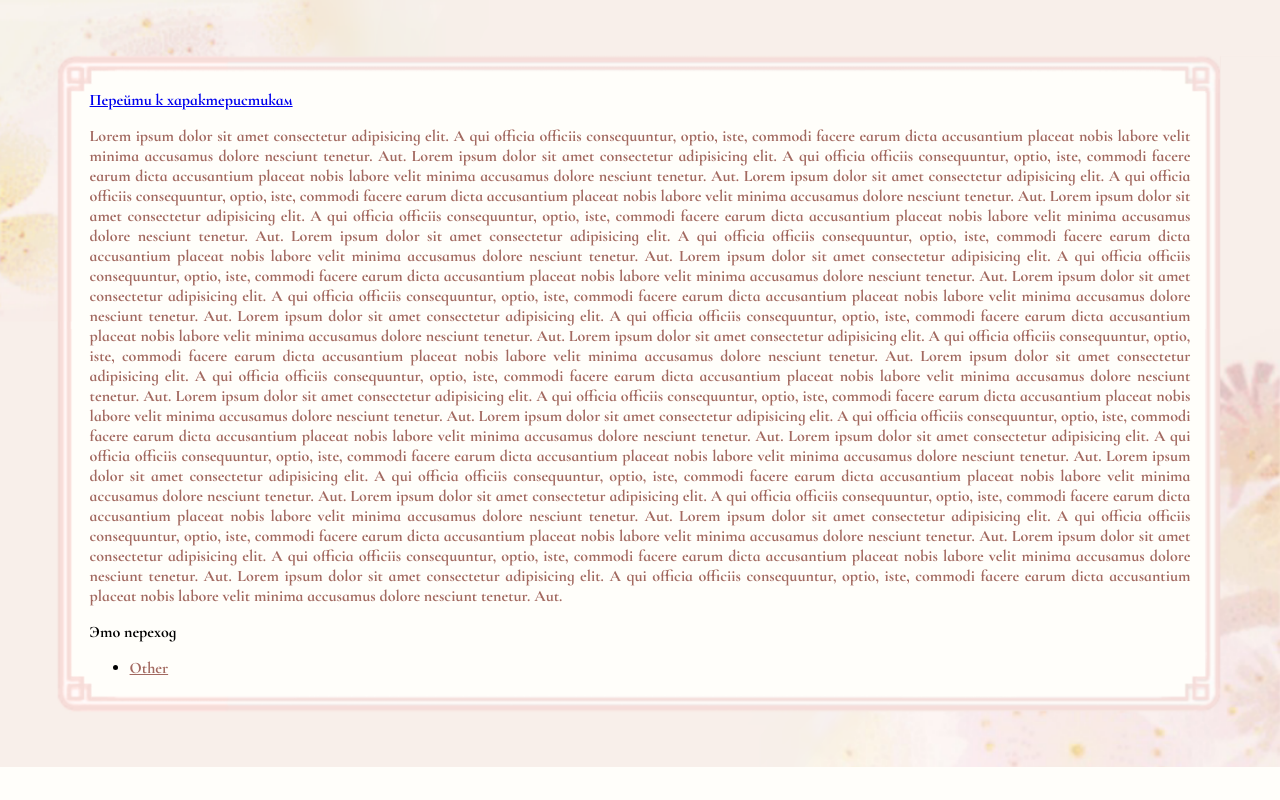
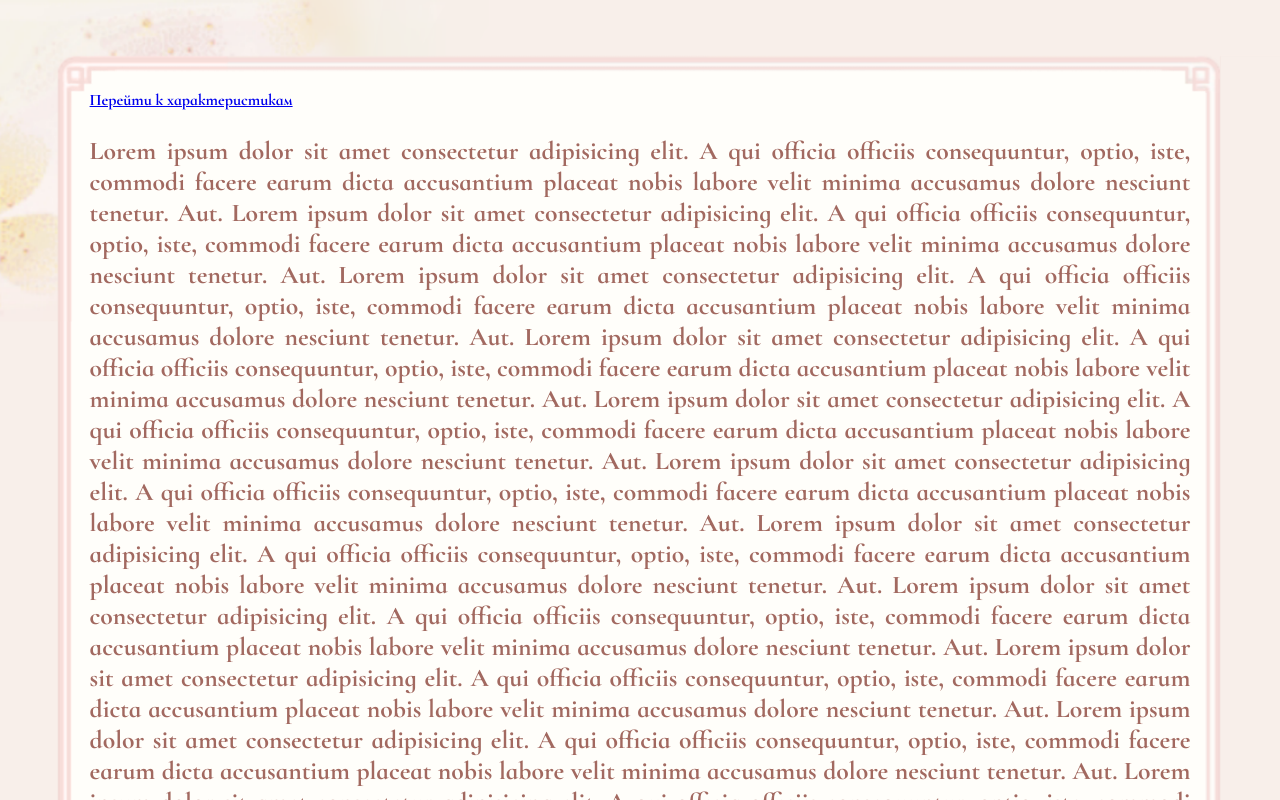
Before and after one commit to Rebel-Jasper/guide, a plain HTML site: page index.html in a window 1280 px wide. Shown: the top 800 px of the page. Drawn offline with Linux system fonts and the light colour scheme.

Commit message:
Update style.css

```diff
--- a/style.css
+++ b/style.css
@@ -16,3 +16,15 @@ body {
     font-weight: 700;
     font-style: normal;
 }
+
+p {
+    font-size: 2dvw;
+}
+
+li {
+        list-style-type: none;
+    }
+        li:before {
+        content: "❀ ";
+        color: #a26960;
+    }
```
